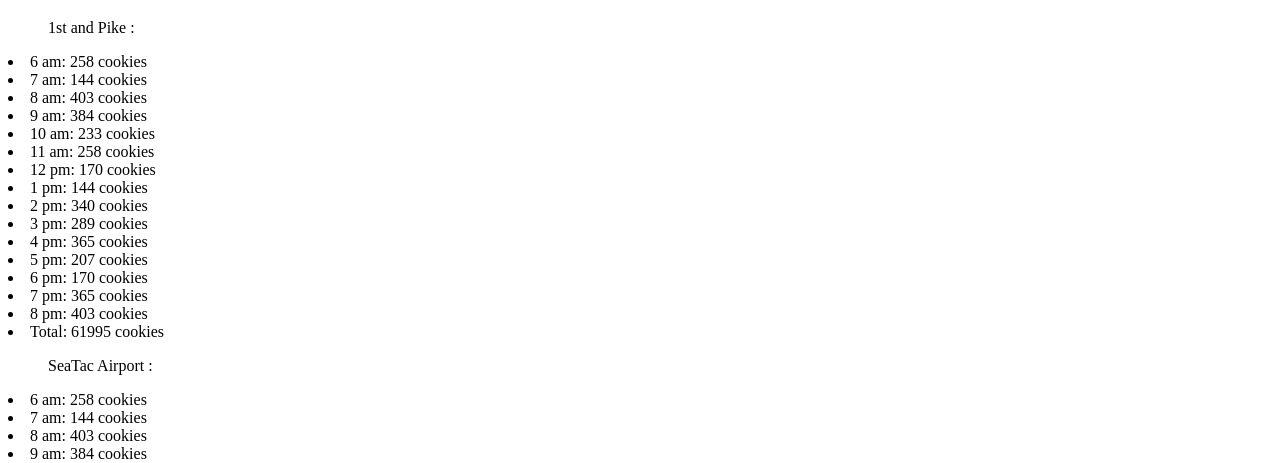
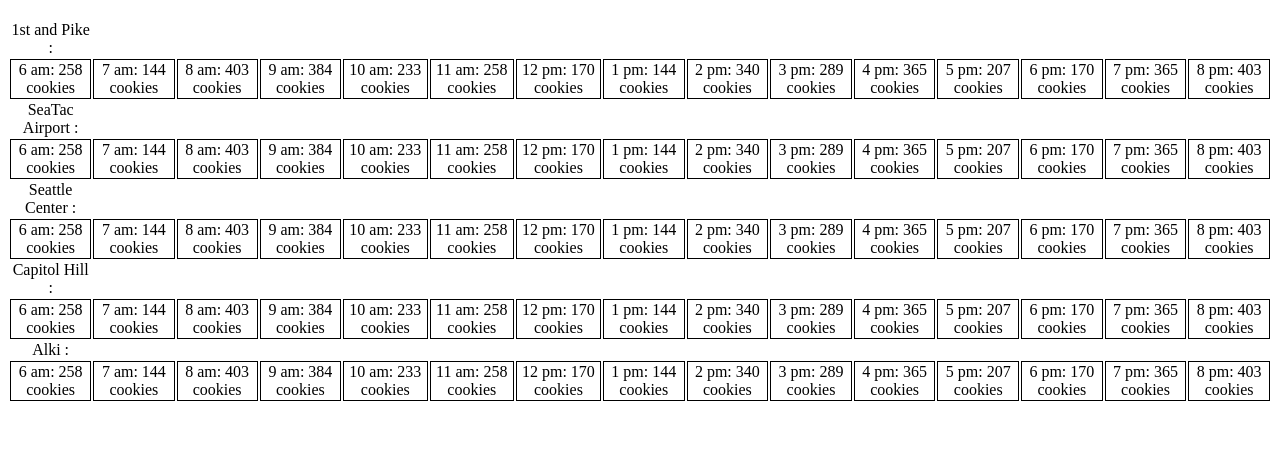
Before and after one commit to ehsanext/Lab07, a plain HTML site: page Sales.html in a window 1280 px wide. Shown: the part 337-800 px from the top of the page. Drawn offline with Linux system fonts and the light colour scheme.

Commit message:
table changes

```diff
--- a/Sales.html
+++ b/Sales.html
@@ -8,8 +8,24 @@
 
 
 </head>
+<style>
+        tr {
+            border-style: solid;
+            border-inline: 1px;
+            border: 10px solid black;
+            text-align: center
+        }
+        td {
+            border-style: solid;
+            border-inline: 1px;
+            border: 1px solid black;
+            text-align: center
+        }
+
+        </style>
 
 <body>
+
 
     <header> Welcome to Salmon Cookie website!</header>
 
@@ -21,6 +37,9 @@
 
     <div id="Forcast"></div>
 
+    <table id="forcastTable"></table>
+
+
     <footer>
 
     </footer>
--- a/app.js
+++ b/app.js
@@ -60,22 +60,23 @@ MySamonConMet.prototype.calcCookieSoldEachHour = function(){
 
 for ( var k = 0; k < myCity.length; k++){
     new Mystores();
-    var ulEl = document.createElement('ul');
-    ulEl.textContent = `${myCity[k]} :`;
-    document.getElementById('Forcast').appendChild(ulEl);
+    //var ulEl = document.createElement('ul');
+    var trEl = document.createElement('tr');
+    trEl.textContent = `${myCity[k]} :`;
+    document.getElementById('forcastTable').appendChild(trEl);
 
         for ( var h = 0; h < myHours.length; h++){
-            var liEl = document.createElement('li');
-            new MySamonConMet(myMin[k],myMax[k]).calcCustomersEachHour();
+            var tdEL = document.createElement('td');
+            new MySamonConMet(myMin[k],myMax[k], myAve[k]).calcCustomersEachHour();
             new MySamonConMet(myMin[k],myMax[k],myAve[k]).calcCookieSoldEachHour();
             console.log(samonCookieStoreObj.cookiesSoldEachHourArr[h]);
-            liEl.textContent = `${myHours[h]}: ${samonCookieStoreObj.cookiesSoldEachHourArr[h]} cookies`;
-            document.getElementById('Forcast').appendChild(liEl);
+            tdEL.textContent = `${myHours[h]}: ${samonCookieStoreObj.cookiesSoldEachHourArr[h]} cookies`;
+            document.getElementById('forcastTable').appendChild(tdEL);
         }
 
-        liEl = document.createElement('li');
-        liEl.textContent = `Total: ${samonCookieStoreObj.totalPerDay} cookies \n`;
-        document.getElementById('Forcast').appendChild(liEl);
+        // liEl = document.createElement('li');
+        // liEl.textContent = `Total: ${samonCookieStoreObj.totalPerDay} cookies \n`;
+        // document.getElementById('Forcast').appendChild(liEl);
     }
 
 
```
